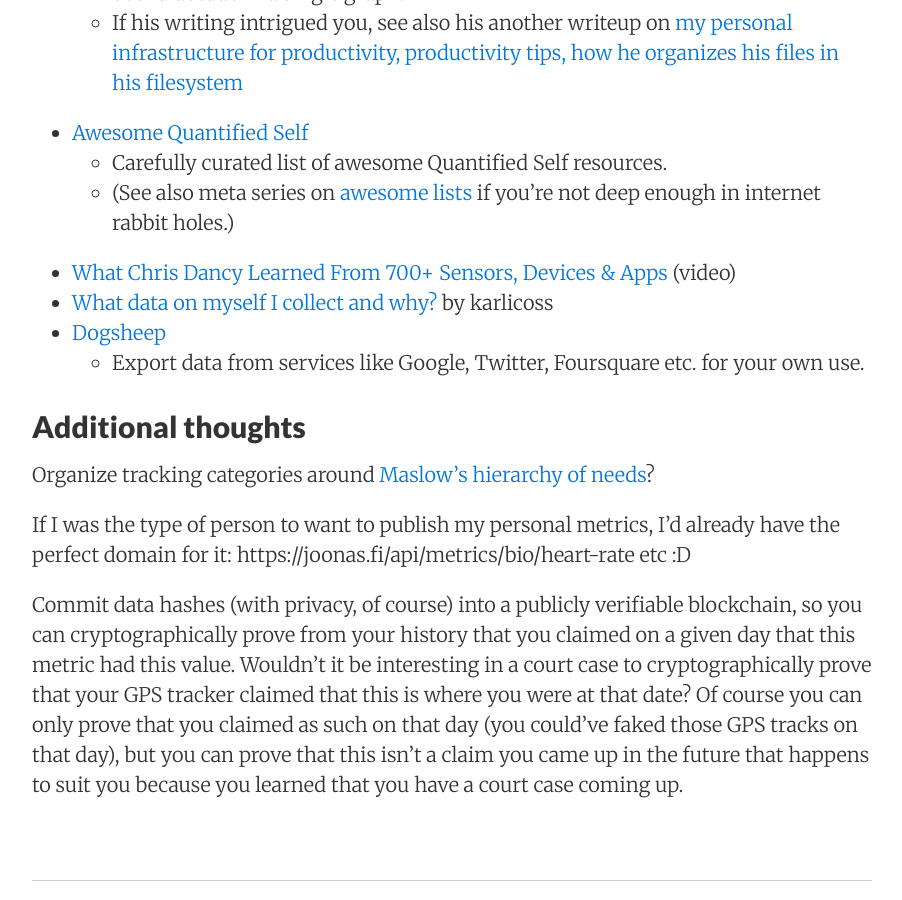
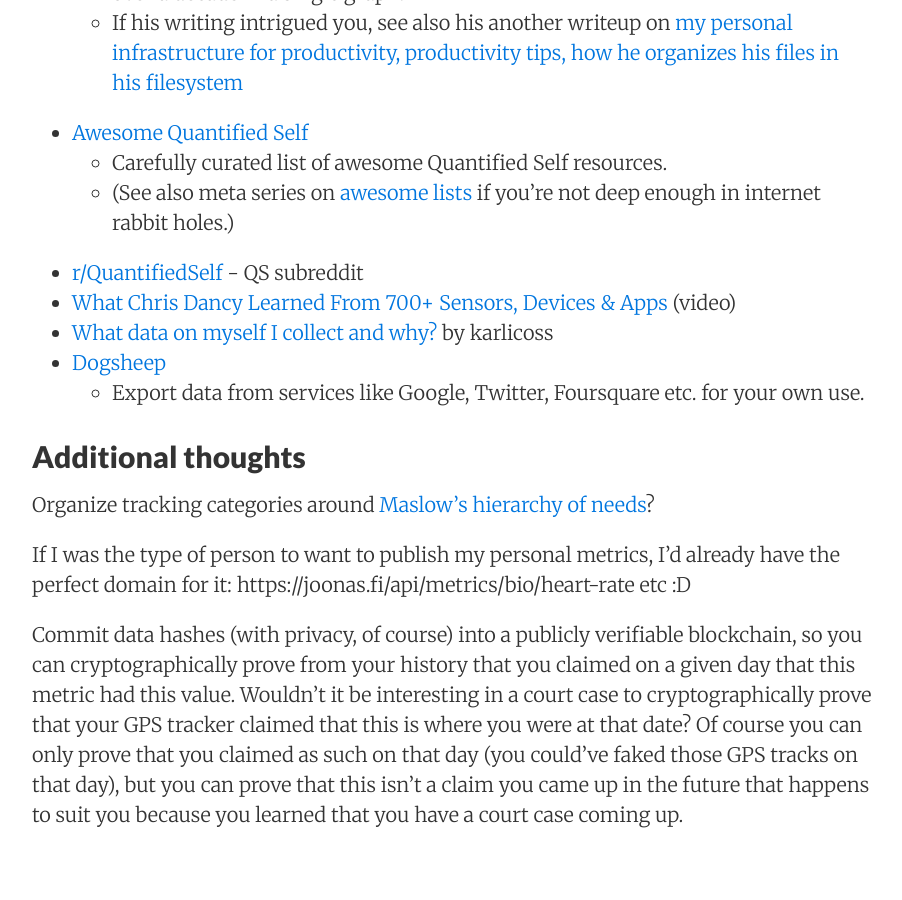
Before and after one commit to joonas-fi/joonas.fi, a Jekyll site: the page built from blog/_posts/2020/2020-09-09-quantified-self-overview-quick-links.md, in a window 1280 px wide and 900 px high, scrolled down 7058 px. Shown: the whole window, without its empty margins (188-1090 px from the left). Built offline with Jekyll 4.4.1, drawn with Linux system fonts in a browser that asks for light colours; nearby versions of some CDN libraries; comment, search, counter and statistics services are not loaded.

Commit message:
add QuantifiedSelf Reddit link

```diff
--- a/blog/_posts/2020/2020-09-09-quantified-self-overview-quick-links.md
+++ b/blog/_posts/2020/2020-09-09-quantified-self-overview-quick-links.md
@@ -170,6 +170,7 @@ Quick links
 	* Carefully curated list of awesome Quantified Self resources.
 	* (See also meta series on [awesome lists](https://github.com/sindresorhus/awesome) if
 	  you're not deep enough in internet rabbit holes.)
+- [r/QuantifiedSelf](https://www.reddit.com/r/QuantifiedSelf/) - QS subreddit
 - [What Chris Dancy Learned From 700+ Sensors, Devices & Apps](https://www.youtube.com/watch?v=GIagQKCNuxk) (video)
 - [What data on myself I collect and why?](https://beepb00p.xyz/my-data.html) by karlicoss
 - [Dogsheep](https://dogsheep.github.io/)
```
